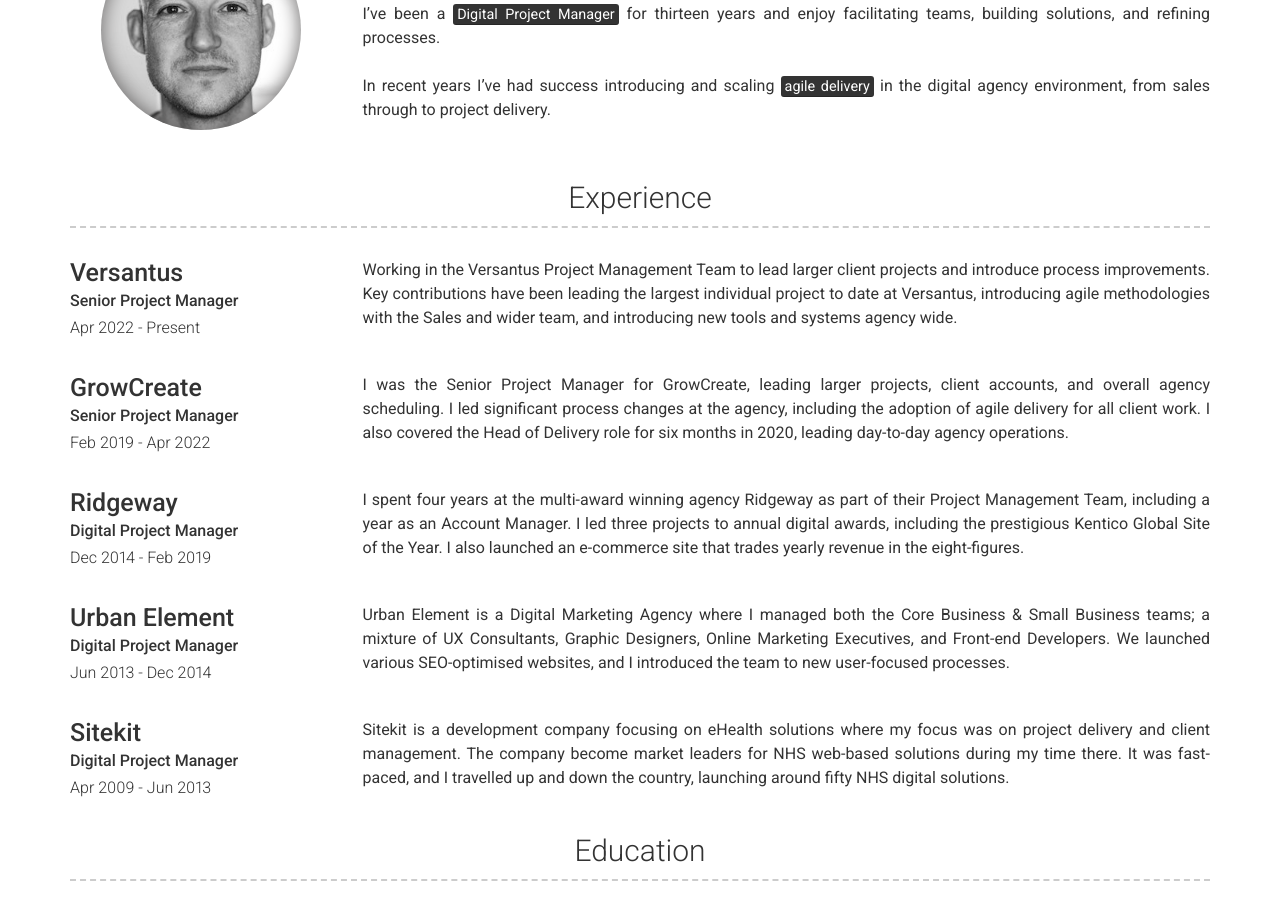
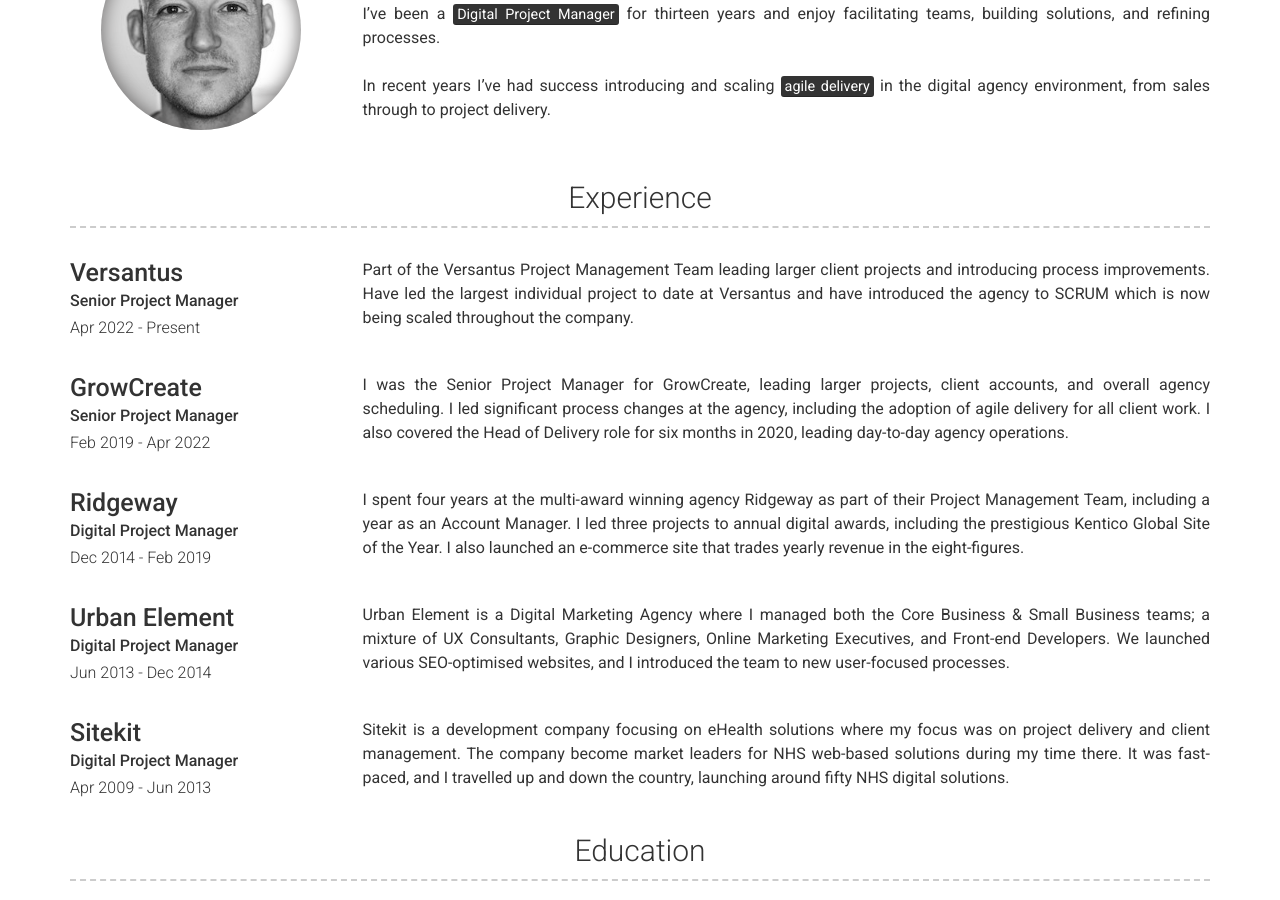
Before and after one commit to csgdavidson/Charlie-Davidson2, a Jekyll site: the page built from index.md, in a window 1280 px wide and 900 px high, scrolled down 349 px. Built offline with Jekyll 4.4.1, drawn with Linux system fonts in a browser that asks for light colours; nearby versions of some CDN libraries.

Commit message:
Update experience.yml

```diff
--- a/_data/experience.yml
+++ b/_data/experience.yml
@@ -4,7 +4,7 @@
   job_title: Senior Project Manager
   dates: Apr 2022 - Present
   description:
-    Working in the Versantus Project Management Team to lead larger client projects and introduce process improvements. Key contributions have been leading the largest individual project to date at Versantus, introducing agile methodologies with the Sales and wider team, and introducing new tools and systems agency wide.
+    Part of the Versantus Project Management Team leading larger client projects and introducing process improvements. Have led the largest individual project to date at Versantus and have introduced the agency to SCRUM which is now being scaled throughout the company.
 - company: GrowCreate
   job_title: Senior Project Manager
   dates: Feb 2019 - Apr 2022
```
